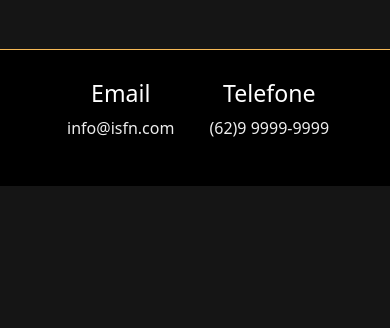
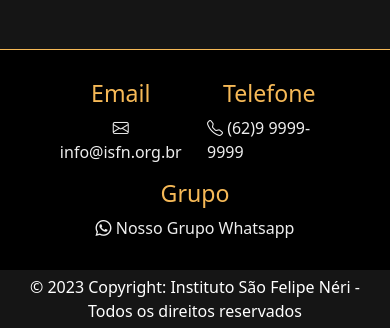
Before and after one commit to GleidistonJR/ISFN, a PHP site: page /retiro/index.php in a window 390 px wide. Shown: the part 2097-2425 px from the top of the page. Before the commit the page ends 2283 px from the top, so only its background shows below. Run offline with PHP 8.4, Linux system fonts and the light colour scheme.

Commit message:
footer links

```diff
--- a/retiro/Section2.css
+++ b/retiro/Section2.css
@@ -1,3 +1,6 @@
+.marcacao{
+    color: #F6B957;
+}
 .RetiroSection2 {
     background-color: #151515;
     height: 100%;
@@ -17,7 +20,7 @@
     background-color: #1f1f23;
     border-radius: 10px;
     color: #fff;
-    padding: 15px 45px;
+    padding: 15px 30px;
     display: flex;
     flex-direction: column;
     align-items: center;
@@ -55,7 +58,7 @@
 }
 
 .RetiroSection2 .texto-retiro h2 {
-    color: #fff;
+    color: #DF8E16;
     font-size: 2.8em;
     text-align: center;
     margin: 35px 0;
@@ -84,16 +87,35 @@ Footer
     padding: 30px;
 }
 
+.RetiroSection2 footer .col {
+    display: flex;
+    flex-direction: column;
+    align-items: center;
+}
 .RetiroSection2 footer .col h3 {
     text-align: center;
-    color: #fff;
+    color: #F6B957;
 }
 
 .RetiroSection2 footer .col p {
     text-align: center;
     color: #eee;
 }
-
+.RetiroSection2 footer .col a {
+    text-decoration: none;
+    color: #eee;
+    display: block;
+}
+.RetiroSection2 .row.copy {
+    width: 100%;
+    background-color: #151515;
+    color: #fff ;
+    text-align: center;
+    padding: 5px 0;
+}
+.RetiroSection2 .row.copy p{
+    margin: 0;
+}
 @media (max-width:900px) {
 
     .RetiroSection2 .row {
--- a/retiro/section2.html
+++ b/retiro/section2.html
@@ -8,20 +8,22 @@
         <div class="col-12 col-md-4 local">
             <i class="bi bi-geo-alt-fill"></i>
             <h3>Local</h3>
-            <p>Casa de retiro Santa Teresinha do Menino Jesus</p>
+            <p>Casa de Retiro Santa Teresinha do Menino Jesus</p>
             <p class="cid">Aragoiânia-GO</p>
         </div>
     </article>
     <article class="row texto-retiro">
         <aside class="col-12">
-            <h2>O que é o retiro de silêncio?</h2>
-            <p>O retiro de silêncio é um local no qual nos afastamos temporariamente da vida cotidiana.
+            <h2>O que é o retiro de silêncio</h2>
+            <p>O retiro de silêncio é um local no qual <span class="marcacao">nos afastamos temporariamente da vida
+                    cotidiana</span>.
                 O retiro preza pelo silêncio e pela meditação, além do afastamento de todo tipo de tecnologia.
             </p>
             <p>
                 Os evangelhos relatam que, antes de tomar decisões ou realizar atos importantes, Jesus se retirava para
                 uma
-                região montanhosa ou desértica, onde passava longos tempos de silêncio e oração. Foi assim que escolheu
+                região montanhosa ou desértica, onde passava longos tempos de <span class="marcacao">silêncio e
+                    oração</span>. Foi assim que escolheu
                 seus
                 seguidores mais próximos: “(…) naqueles dias, subiu ao monte para orar, e passou a noite em oração a
                 Deus.
@@ -33,9 +35,8 @@
                 intimidade e diálogo com Deus, vida sacramental e missionária. E na correria e no barulho do dia a dia,
                 com
                 rotinas tão intensas e pessoas cada vez mais cheias de compromissos, é forte o apelo a distanciar-se do
-                silêncio e do tempo dedicado à oração. No entanto, acentua-se a necessidade desse “retirar-se para estar
-                com
-                o Senhor” justamente pelos mesmos motivos.
+                silêncio e do tempo dedicado à oração. No entanto, acentua-se a necessidade desse <span
+                    class="marcacao">“retirar-se para estar com o Senhor”</span> justamente pelos mesmos motivos.
 
             </p>
         </aside>
@@ -50,15 +51,21 @@
 
     <footer class="container-fluid">
         <article class="row">
-            <div class="col">
+            <div class="col col-6 col-md-4">
                 <h3>Email</h3>
-                <p>info@isfn.com</p>
+                <p><i class="bi bi-envelope"></i> info@isfn.org.br</p>
             </div>
-            <div class="col">
+            <div class="col col-6 col-md-4">
                 <h3>Telefone</h3>
-                <p>(62)9 9999-9999</p>
+                <a href="https://wa.me/55629" target="_blank"><i class="bi bi-telephone"></i> (62)9 9999-9999</a>
             </div>
-
+            <div class="col col-12 col-md-4">
+                <h3>Grupo</h3>
+                <a href="https://wa.me/55629" target="_blank"><i class="bi bi-whatsapp"></i> Nosso Grupo Whatsapp</a>
+            </div>
         </article>
     </footer>
+    <div class="row copy">
+        <p>&copy; 2023 Copyright: Instituto São Felipe Néri - Todos os direitos reservados</p>
+    </div>
 </section>
```
